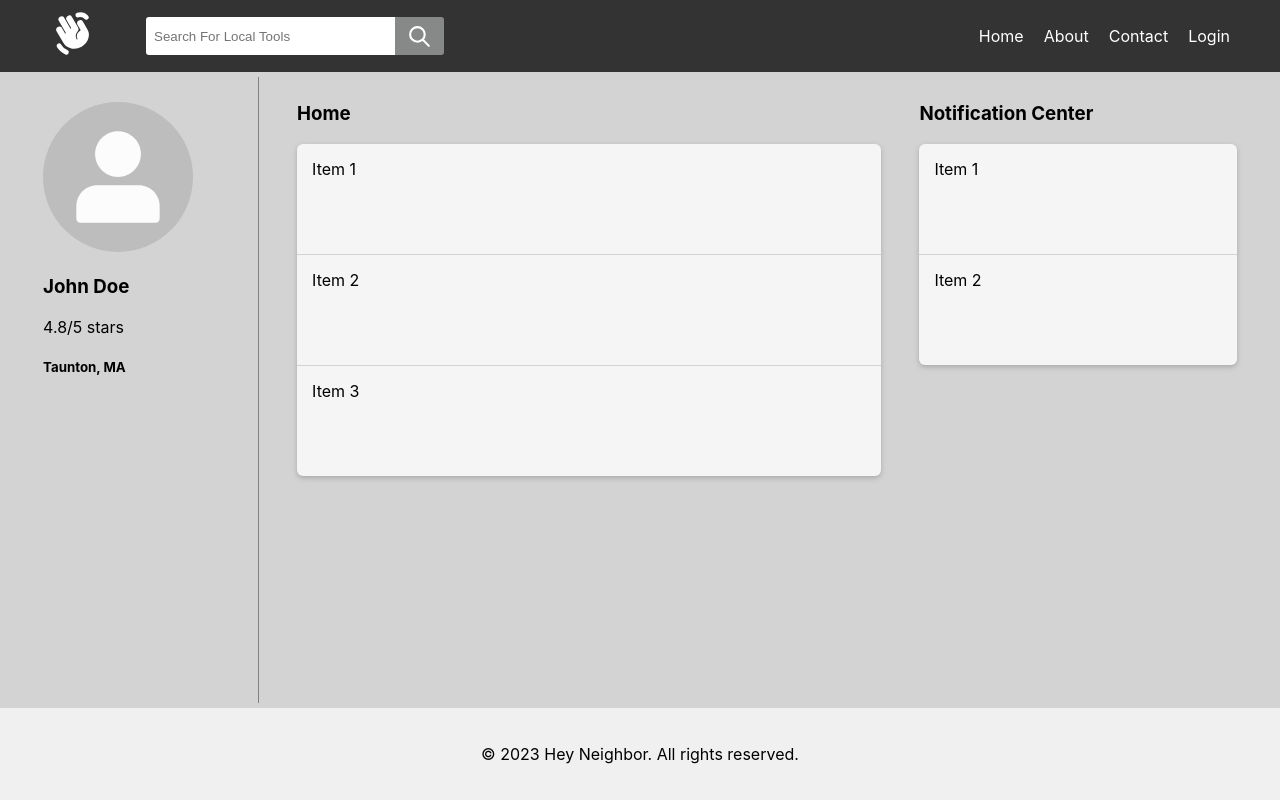
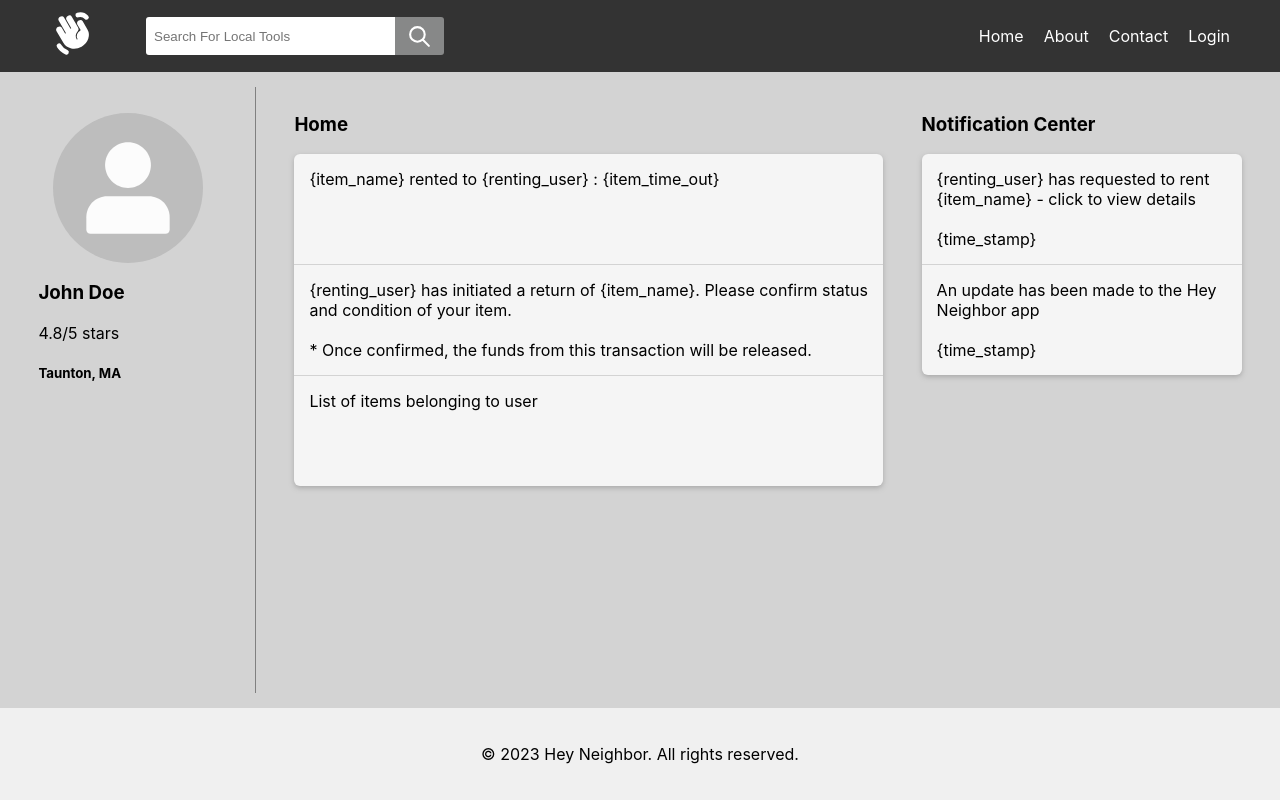
Before and after one commit to jrl508/HeyNeighbor, a React (Create React App) app: page /dashboard in a window 1280 px wide. Built offline with nearby package versions, Linux system fonts and the light colour scheme.

Commit message:
WIP - setup dashboard

```diff
--- a/src/pages/Dashboard.js
+++ b/src/pages/Dashboard.js
@@ -68,7 +68,7 @@ const Dashboard = () => {
         <img
           src={ProfilePH}
           alt="profile pic"
-          style={{ height: "150px", width: "150px" }}
+          style={{ height: "150px", width: "150px", alignSelf: "center" }}
         />
         <h3>John Doe</h3>
         <span>4.8/5 stars</span>
@@ -95,16 +95,19 @@ const Dashboard = () => {
                   borderBottom: "1px solid lightgray",
                 }}
               >
-                Item 1
+                {"{item_name} rented to {renting_user} : {item_time_out}"}
               </li>
               <li
                 style={{
                   borderBottom: "1px solid lightgray",
                 }}
               >
-                Item 2
+                {`{renting_user} has initiated a return of {item_name}. Please confirm status and condition of your item.`}
+                <br />
+                <br />* Once confirmed, the funds from this transaction will be
+                released.
               </li>
-              <li>Item 3</li>
+              <li>List of items belonging to user</li>
             </ul>
           </div>
         </div>
@@ -124,9 +127,15 @@ const Dashboard = () => {
                 borderBottom: "1px solid lightgray",
               }}
             >
-              Item 1
+              {`{renting_user} has requested to rent {item_name} - click to view details`}
+              <br />
+              <br />
+              {`{time_stamp}`}
             </li>
-            <li>Item 2</li>
+            <li>
+              An update has been made to the Hey Neighbor app <br /> <br />
+              {`{time_stamp}`}{" "}
+            </li>
           </ul>
         </div>
       </div>
--- a/src/styles/Dashboard.module.css
+++ b/src/styles/Dashboard.module.css
@@ -3,7 +3,7 @@
   background-color: lightgray;
   display: flex;
   justify-content: space-between;
-  padding: 5px;
+  padding: 15px 0;
 }
 
 .center {
@@ -41,6 +41,8 @@
   box-sizing: border-box;
   width: 20%;
   padding: 2% 3% 0 3%;
+  display: flex;
+  flex-direction: column;
 }
 
 .right {
```
